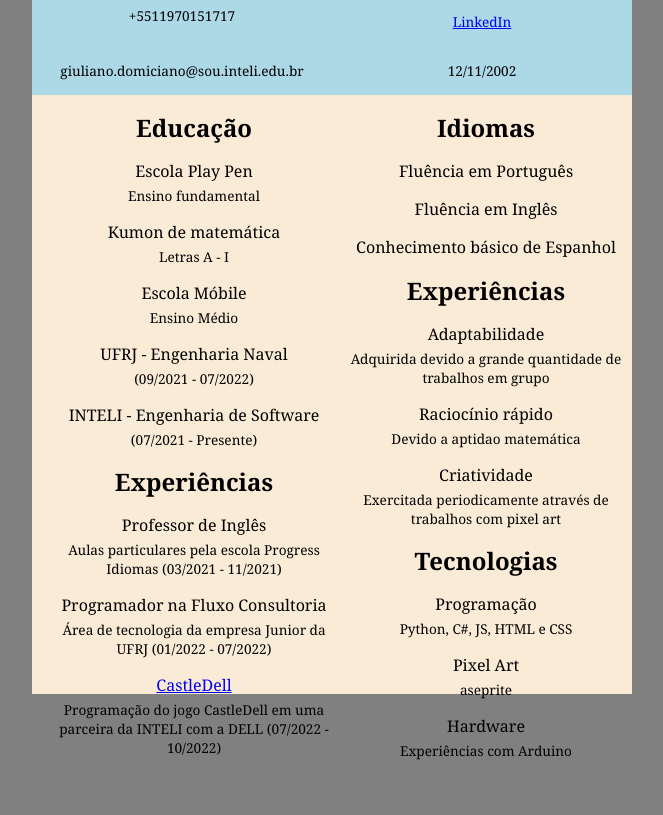
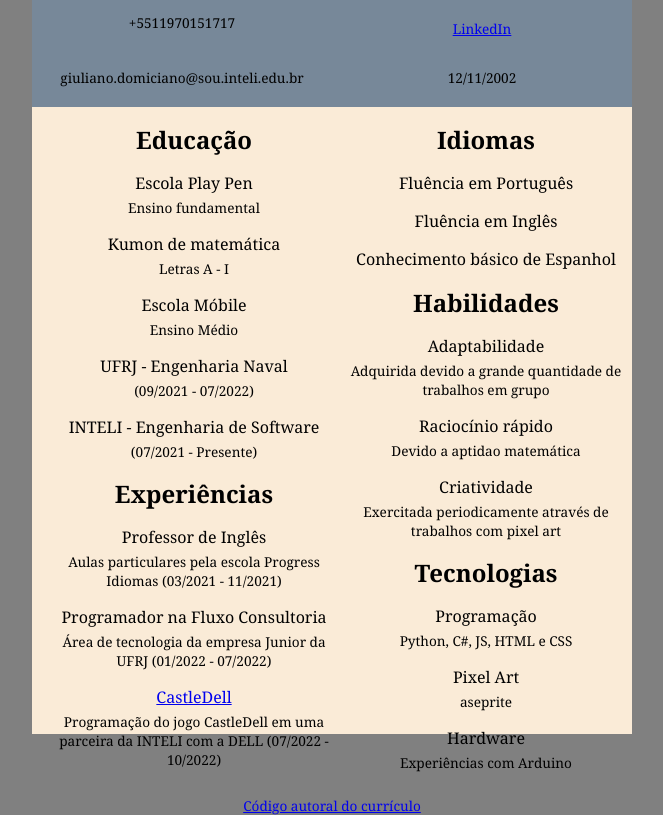
Before and after one commit to GiulianoBontempo/curriculo, a plain HTML site: page index.html in a window 1280 px wide. Shown: the part 194-1009 px from the top of the page, without its empty margins (308-971 px from the left). Before the commit the page ends 954 px from the top, so only its background shows below. Drawn offline with Linux system fonts and the light colour scheme.

Commit message:
Adicionado o link para o codigo do curriculo

```diff
--- a/index.html
+++ b/index.html
@@ -54,8 +54,8 @@
                     <h3 class="descricao">Fluência em Inglês</h3>
                     <h3 class="descricao">Conhecimento básico de Espanhol</h3>
                 </div>
-                <div class="secao" id="divQualidades">
-                    <h2 class="descricao">Experiências</h2>
+                <div class="secao" id="divHabilidades">
+                    <h2 class="descricao">Habilidades</h2>
                     <h3 class="descricao">Adaptabilidade</h3>
                     <h4 class="descricao1">Adquirida devido a grande quantidade de trabalhos em grupo</h4>
                     <h3 class="descricao">Raciocínio rápido</h3>
@@ -74,6 +74,9 @@
                 </div>
             </div>
         </div>
+        <div id="divLinkCurriculo">
+            <a class="center contatinho" id="linkCurriculo" href="https://github.com/GiulianoBontempo/curriculo">Código autoral do currículo</a>
+        </div>
     </div>
 </body>
 </html>
--- a/style.css
+++ b/style.css
@@ -2,7 +2,7 @@ body{
     margin:0;
     padding:0;
     width: 100vw;
-    height: 110vh;
+    height: 115vh;
     font-family: Georgia, 'Times New Roman', Times, serif;
     background-color: gray;
 }
@@ -10,7 +10,7 @@ body{
 #pagina{
     margin: auto;
     background-color: antiquewhite;
-    height: 107vh;
+    height: 112vh;
     width: 75vh;
 }
 
@@ -57,7 +57,7 @@ h4{
 #divContato{
     width: 100%;
     height: 12.5%;
-    background-color: lightblue;
+    background-color: lightslategray;
 }
 
 .meioContato{
@@ -104,3 +104,13 @@ h4{
 .lado{
     flex: 1
 }
+
+#divLinkCurriculo{
+    display: flex;
+    flex-direction: row;
+}
+
+#linkCurriculo{
+    padding-top: 3vh;
+    font-size: 1.7vh;
+}
```
